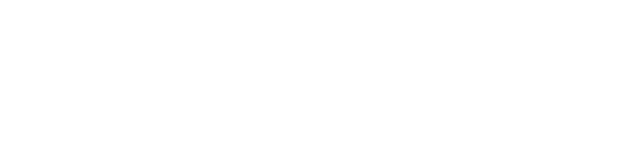
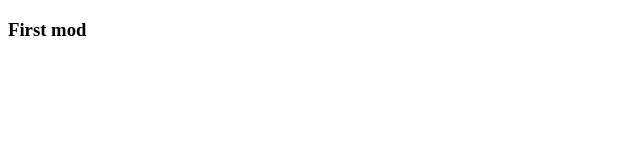
Before and after one commit to BrettDixonBCIT/CITLab3, a plain HTML site: page index.html in a window 1280 px wide. Shown: the whole page, without its empty margins (0-640 px from the left). Drawn offline with Linux system fonts and the light colour scheme.

Commit message:
Modded Index

```diff
--- a/index.html
+++ b/index.html
@@ -4,6 +4,6 @@
         <title>GIT</title>
     </head>
     <body>
-
+        <h3>First mod</h3>
     </body>
 </html>
```
